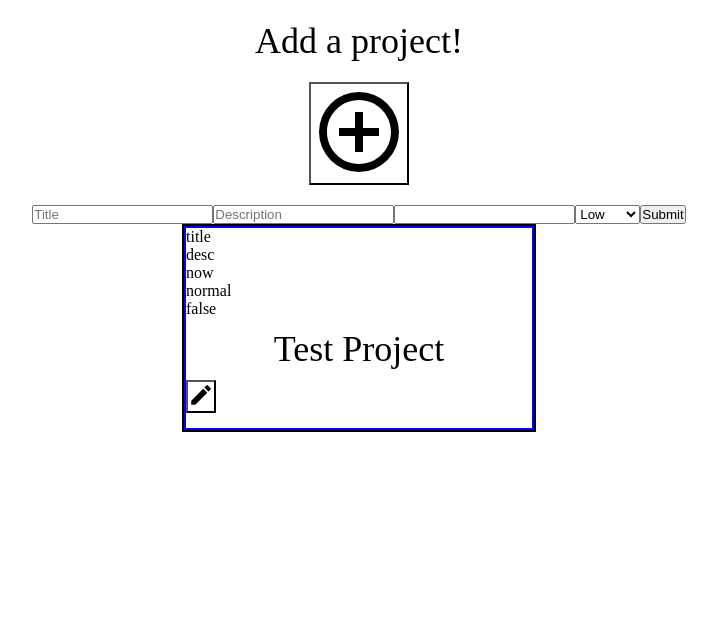
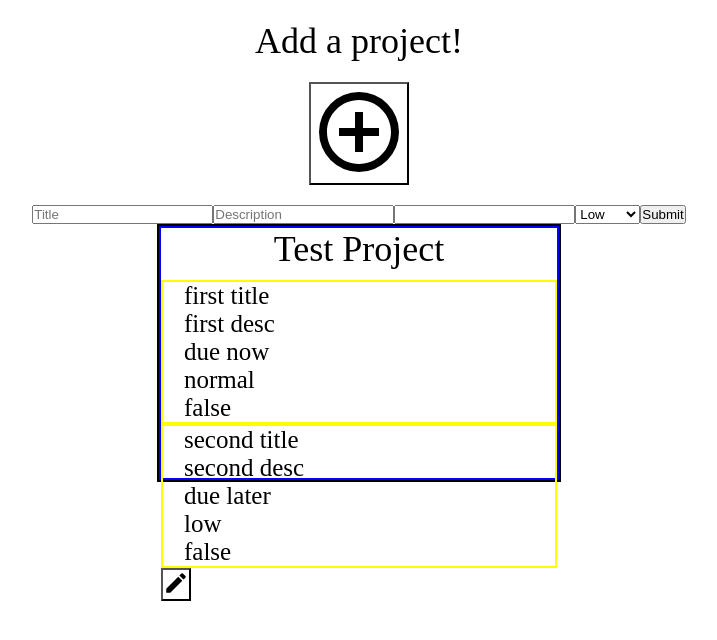
Before and after one commit to technexx/Much-to-do, a website built with webpack: page dist/index.html in a window 1280 px wide. Shown: the whole page, without its empty margins (281-998 px from the left). Built offline with nearby package versions, Linux system fonts and the light colour scheme.

Commit message:
added second test item

```diff
--- a/src/databaseOps.js
+++ b/src/databaseOps.js
@@ -5,7 +5,10 @@ export const ListItemsArray = []
 export function testPopulation() {
     deleteAllLocalObjects()
 
-    const project = new Project("Test Project", [new ListItem("title", "desc", "now", "normal", false)])
+    const itemOne = new ListItem("first title", "first desc", "due now", "normal", false)
+    const itemTwo = new ListItem("second title", "second desc", "due later", "low", false)
+
+    const project = new Project("Test Project", [itemOne, itemTwo])
     localStorage.setItem(("project-" + 1), JSON.stringify(project))
     console.log(project)
 }
--- a/src/domElements.js
+++ b/src/domElements.js
@@ -164,16 +164,12 @@ export function populateProjectCards() {
         const project = JSON.parse(allProjects[i])
 
         titleDiv.innerText = project.title
+        projectDiv.appendChild(titleDiv)
 
         const projectItems = project.lists
-        console.log(projectItems)
-        console.log(projectItems[0].title)
-        // const projectsCulled = projectItems.replace("[", "").replace("]", "").replaceAll("\"", "")
-        // const splitProjects = projectsCulled.split(",")
-
         for (let j=0; j<projectItems.length; j++) {
             const itemDiv = document.createElement("div")
-            itemDiv.setAttribute("id", "project-list-item")
+            itemDiv.classList.add("project-item-container")
 
             const title = document.createElement("p")
             const desc = document.createElement("p")
@@ -196,7 +192,6 @@ export function populateProjectCards() {
             projectDiv.appendChild(itemDiv)
         }
 
-        projectDiv.appendChild(titleDiv)
         projectDiv.appendChild(addListButton)
 
         projectContainer.appendChild(projectDiv)
--- a/src/style.css
+++ b/src/style.css
@@ -57,6 +57,17 @@
     border: 2px solid black;
     display: grid;
     justify-content: center;
+    grid-template-columns: repeat(auto-fit, minmax(300px, 400px));
+}
+
+.project-item-container {
+    font-size: 25px;
+    /* overflow: hidden;
+    text-overflow: ellipsis;
+    overflow-wrap: break-word; */
+    border: 2px solid yellow;
+    display: grid;
+    justify-content: center;
     grid-template-columns: repeat(auto-fit, minmax(250px, 350px));
 }
 
@@ -66,7 +77,7 @@
     display: flex;
     flex-direction: column;
     border: 2px solid blue;
-    height: 200px;
+    height: 250px;
 }
 
 .project-title {
```
Also changed, not shown: dist/main.js.
